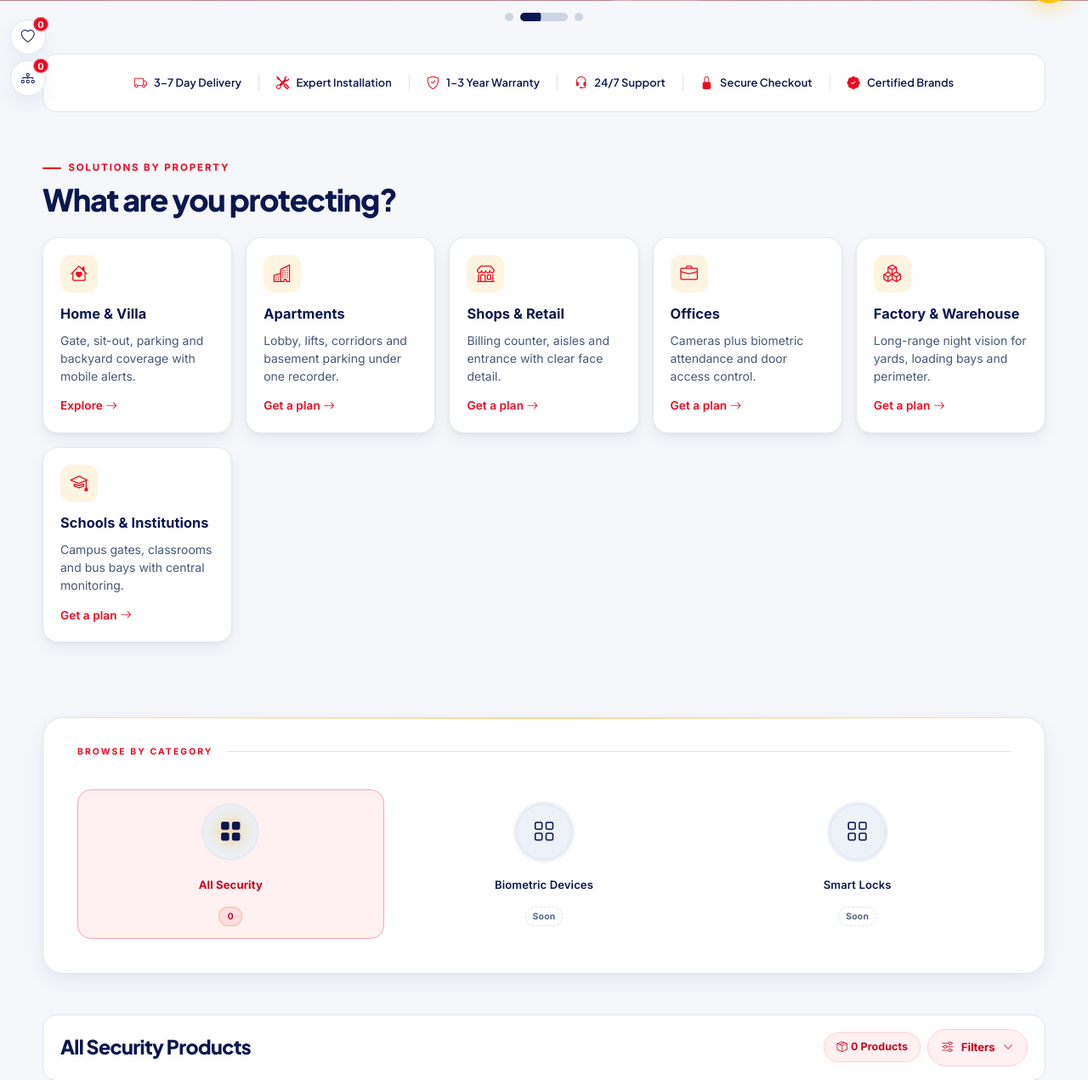
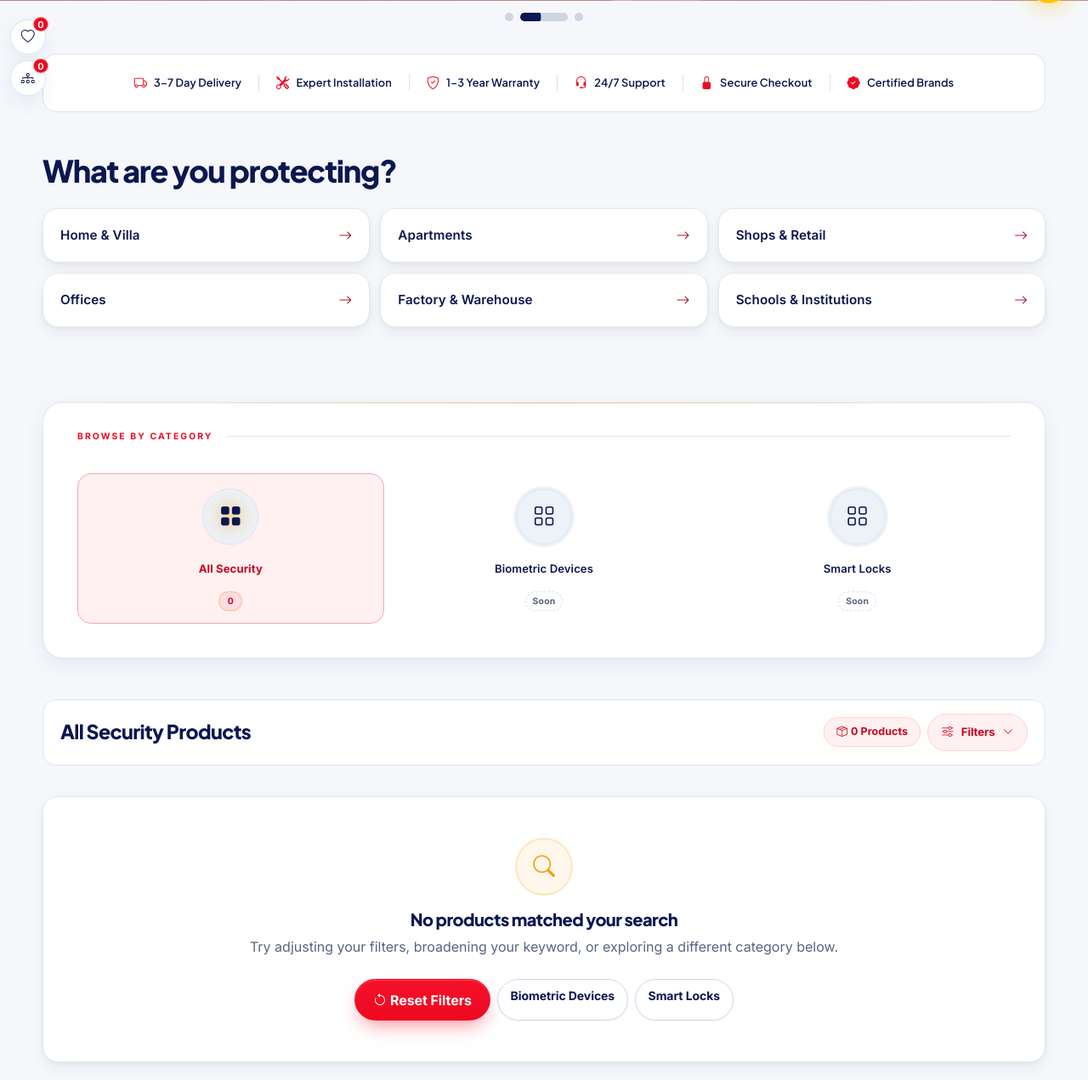
Before and after one commit to brandlumeo/EyeTrack_SecureStore, a Django app: page / in a window 1280 px wide. Shown: the part 671-1942 px from the top of the page at 85% size. Run offline with Django 5.2, Linux system fonts and the light colour scheme; data comes from the database, SQL or seed files in the repository; data that the repository does not hold is empty; parts of the project's set-up code (start-up, migrations or seed data) failed here and were passed over; some libraries are stand-ins or nearby versions.

Commit message:
Simplify property section and cursor, add mobile Profile link

```diff
--- a/static/css/home-sections.css
+++ b/static/css/home-sections.css
@@ -498,3 +498,35 @@
     color: var(--accent);
     font-weight: 700;
 }
+
+/* Simple property links on the homepage. */
+.home-protect .protect-grid {
+    grid-template-columns: repeat(3, minmax(0, 1fr));
+    gap: 12px;
+}
+.home-protect .protect-card {
+    flex-direction: row;
+    align-items: center;
+    justify-content: space-between;
+    gap: 12px;
+    min-height: 64px;
+    padding: 16px 20px;
+    border: 1px solid #dce4ef;
+    border-radius: 10px;
+    background: #fff;
+    box-shadow: none;
+}
+.home-protect .protect-card:hover {
+    transform: none;
+    border-color: #a8b6cc;
+    background: #f4f7fb;
+}
+.home-protect .protect-card strong { font-size: .95rem; font-weight: 600; }
+.home-protect .protect-card > .bi { flex-shrink: 0; color: #a71328; }
+.home-protect .protect-card:focus-visible { outline: 2px solid #12366a; outline-offset: 3px; }
+@media (max-width: 991.98px) {
+    .home-protect .protect-grid { grid-template-columns: repeat(2, minmax(0, 1fr)); }
+}
+@media (max-width: 479.98px) {
+    .home-protect .protect-grid { grid-template-columns: minmax(0, 1fr); gap: 8px; }
+}
--- a/static/css/premium.css
+++ b/static/css/premium.css
@@ -234,31 +234,26 @@ body.p-ui .premium-footer .pf-socials a:hover { transform: translateY(-3px); }
 }
 
 /* ---------- Custom cursor (created by premium.js on mouse devices only) ---------- */
-.p-cursor-dot, .p-cursor-ring {
+.p-cursor-dot {
     position: fixed; top: 0; left: 0; z-index: 2147483000;
     width: 0; height: 0; pointer-events: none;
     opacity: 0; transition: opacity .2s ease; will-change: transform;
 }
-.p-cursor-dot::before, .p-cursor-ring::before {
+.p-cursor-dot::before {
     content: ""; position: absolute; border-radius: 50%;
     transition: transform .25s cubic-bezier(.22, 1, .36, 1), background-color .25s ease, border-color .25s ease;
 }
-.p-cursor-dot::before { left: -4px; top: -4px; width: 8px; height: 8px; background: #ed0920; box-shadow: 0 0 0 2px rgba(255, 255, 255, .7); }
-.p-cursor-ring::before { left: -18px; top: -18px; width: 36px; height: 36px; border: 1.5px solid rgba(237, 9, 32, .55); }
-html.p-cursor-on .p-cursor-dot, html.p-cursor-on .p-cursor-ring { opacity: 1; }
-/* Over links and buttons: the ring grows and fills softly */
-html.p-cursor-hover .p-cursor-ring::before { transform: scale(1.55); background: rgba(237, 9, 32, .08); border-color: rgba(237, 9, 32, .85); }
+.p-cursor-dot::before { left: -4px; top: -4px; width: 8px; height: 8px; background: #ed0920; }
+html.p-cursor-on .p-cursor-dot { opacity: 1; }
+/* Keep the dot compact over links and buttons. */
 html.p-cursor-hover .p-cursor-dot::before { transform: scale(.75); }
-/* Pressing */
-html.p-cursor-down .p-cursor-ring::before { transform: scale(.8); background: rgba(237, 9, 32, .14); }
-html.p-cursor-hover.p-cursor-down .p-cursor-ring::before { transform: scale(1.3); }
 /* Text fields and embedded frames: hand back to the native cursor */
-html.p-cursor-text .p-cursor-dot, html.p-cursor-text .p-cursor-ring { opacity: 0 !important; }
+html.p-cursor-text .p-cursor-dot { opacity: 0 !important; }
 @media (hover: hover) and (pointer: fine) {
     html.p-cursor-on:not(.p-cursor-text) body.p-ui,
     html.p-cursor-on:not(.p-cursor-text) body.p-ui * { cursor: none !important; }
 }
-@media print { .p-cursor-dot, .p-cursor-ring { display: none !important; } }
+@media print { .p-cursor-dot { display: none !important; } }
 
 /* ---------- Reduced motion ---------- */
 @media (prefers-reduced-motion: reduce) {
--- a/templates/base.html
+++ b/templates/base.html
@@ -120,7 +120,7 @@
     <link href="https://cdn.jsdelivr.net/npm/bootstrap@5.3.3/dist/css/bootstrap.min.css" rel="stylesheet">
     <link href="https://cdn.jsdelivr.net/npm/bootstrap-icons@1.11.3/font/bootstrap-icons.min.css" rel="stylesheet">
     <link href="{% static 'css/site.css' %}?v=62" rel="stylesheet">
-    <link href="{% static 'css/home-sections.css' %}?v=1" rel="stylesheet">
+    <link href="{% static 'css/home-sections.css' %}?v=2" rel="stylesheet">
     <script type="application/ld+json">
     {
       "@context": "https://schema.org",
@@ -782,7 +782,7 @@
     <link href="{% static 'css/theme-red-navy.css' %}?v=16" rel="stylesheet">
     <link href="{% static 'css/hero.css' %}?v=22" rel="stylesheet">
     {# Premium UI layer: scoped to body.p-ui, so a page can opt out via {% block ui_class %} #}
-    <link href="{% static 'css/premium.css' %}?v=3" rel="stylesheet">
+    <link href="{% static 'css/premium.css' %}?v=4" rel="stylesheet">
     {% block page_css %}{% endblock %}
     {% include 'includes/mobile_layout.html' %}
 </head>
@@ -1057,9 +1057,9 @@
                 <i class="bi bi-grid"></i>
                 <span>Shop</span>
             </button>
-            <a href="{% url 'quote_request' %}" class="dock-item dock-item--quote" id="dockQuote">
-                <span class="dock-quote-orb"><i class="bi bi-calendar-check"></i></span>
-                <span>Get Quote</span>
+            <a href="{% url 'profile' %}" class="dock-item" id="dockAccount">
+                <i class="bi bi-person" aria-hidden="true"></i>
+                <span>Profile</span>
             </a>
             <button type="button" class="dock-item" id="dockSearch" aria-label="Open Search">
                 <i class="bi bi-search"></i>
@@ -1430,7 +1430,7 @@
         };
     </script>
     <script src="{% static 'js/site.js' %}?v=109" defer></script>
-    <script src="{% static 'js/premium.js' %}?v=2" defer></script>
+    <script src="{% static 'js/premium.js' %}?v=3" defer></script>
 
 
     <!-- SweetAlert2 JS -->
--- a/templates/store/includes/home_protect.html
+++ b/templates/store/includes/home_protect.html
@@ -2,46 +2,33 @@
 <section class="home-section home-protect mb-5 reveal" aria-labelledby="protectTitle">
     <div class="home-section-head">
         <div>
-            <p class="eyebrow mb-2">Solutions by property</p>
             <h2 class="home-section-title" id="protectTitle">What are you protecting?</h2>
         </div>
     </div>
     <div class="protect-grid">
         <a href="{% url 'home_security' %}" class="protect-card">
-            <span class="protect-icon"><i class="bi bi-house-heart"></i></span>
             <strong>Home &amp; Villa</strong>
-            <small>Gate, sit-out, parking and backyard coverage with mobile alerts.</small>
-            <span class="protect-link">Explore <i class="bi bi-arrow-right"></i></span>
+            <i class="bi bi-arrow-right" aria-hidden="true"></i>
         </a>
         <a href="{% url 'quote_request' %}?site_type=apartment" class="protect-card" data-quote-prefill data-site-type="apartment">
-            <span class="protect-icon"><i class="bi bi-buildings"></i></span>
             <strong>Apartments</strong>
-            <small>Lobby, lifts, corridors and basement parking under one recorder.</small>
-            <span class="protect-link">Get a plan <i class="bi bi-arrow-right"></i></span>
+            <i class="bi bi-arrow-right" aria-hidden="true"></i>
         </a>
         <a href="{% url 'quote_request' %}?site_type=shop" class="protect-card" data-quote-prefill data-site-type="shop">
-            <span class="protect-icon"><i class="bi bi-shop"></i></span>
             <strong>Shops &amp; Retail</strong>
-            <small>Billing counter, aisles and entrance with clear face detail.</small>
-            <span class="protect-link">Get a plan <i class="bi bi-arrow-right"></i></span>
+            <i class="bi bi-arrow-right" aria-hidden="true"></i>
         </a>
         <a href="{% url 'quote_request' %}?site_type=office" class="protect-card" data-quote-prefill data-site-type="office">
-            <span class="protect-icon"><i class="bi bi-briefcase"></i></span>
             <strong>Offices</strong>
-            <small>Cameras plus biometric attendance and door access control.</small>
-            <span class="protect-link">Get a plan <i class="bi bi-arrow-right"></i></span>
+            <i class="bi bi-arrow-right" aria-hidden="true"></i>
         </a>
         <a href="{% url 'quote_request' %}?site_type=factory" class="protect-card" data-quote-prefill data-site-type="factory">
-            <span class="protect-icon"><i class="bi bi-boxes"></i></span>
             <strong>Factory &amp; Warehouse</strong>
-            <small>Long-range night vision for yards, loading bays and perimeter.</small>
-            <span class="protect-link">Get a plan <i class="bi bi-arrow-right"></i></span>
+            <i class="bi bi-arrow-right" aria-hidden="true"></i>
         </a>
         <a href="{% url 'quote_request' %}?site_type=school" class="protect-card" data-quote-prefill data-site-type="school">
-            <span class="protect-icon"><i class="bi bi-mortarboard"></i></span>
             <strong>Schools &amp; Institutions</strong>
-            <small>Campus gates, classrooms and bus bays with central monitoring.</small>
-            <span class="protect-link">Get a plan <i class="bi bi-arrow-right"></i></span>
+            <i class="bi bi-arrow-right" aria-hidden="true"></i>
         </a>
     </div>
 </section>
```
Also changed, not shown: static/js/premium.js (+4 -23 lines).
